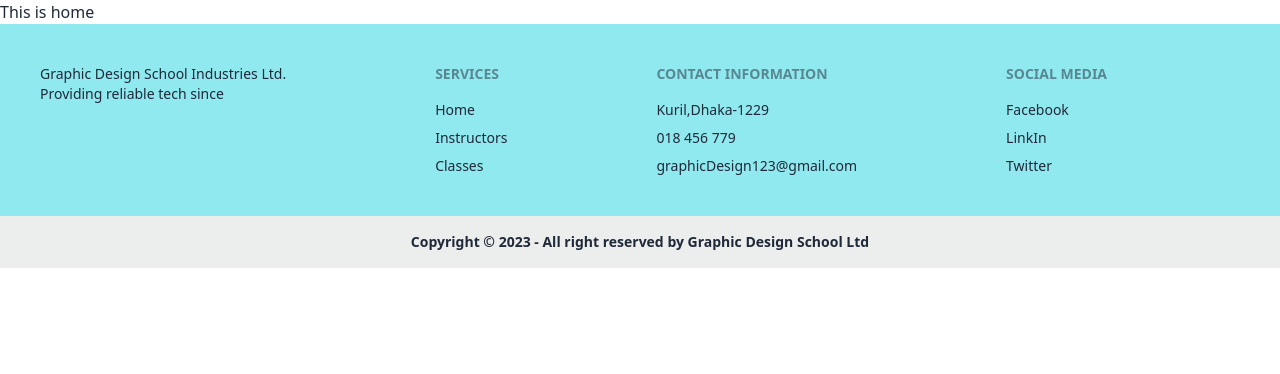
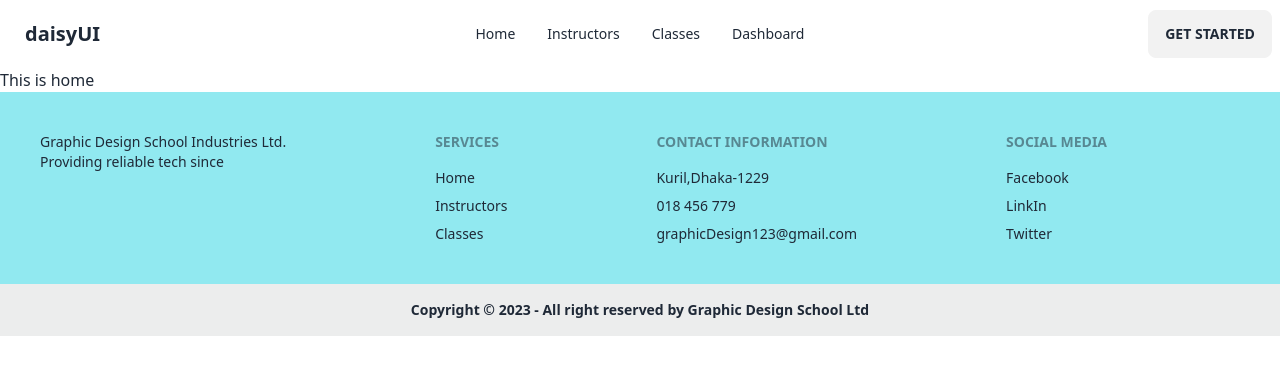
Before and after one commit to AnonnaGH/design-school-client, a React (Vite) app: page / in a window 1280 px wide. Shown: the top 374 px of the page. Built offline with nearby package versions, Linux system fonts and the light colour scheme.

Commit message:
navbar create

```diff
--- a/src/Layout/Main.jsx
+++ b/src/Layout/Main.jsx
@@ -1,5 +1,6 @@
 import { Outlet } from "react-router-dom";
 import Footer from "../Pages/Shared/Footer/Footer";
+import NavBar from "../Pages/Shared/NavBar/NavBar";
 
 
 
@@ -7,6 +8,7 @@
 const Main = () => {
     return (
         <div>
+            <NavBar></NavBar>
             <Outlet></Outlet>
             <Footer></Footer>
         </div>
--- /dev/null
+++ b/src/Pages/Shared/NavBar/NavBar.jsx
@@ -0,0 +1,40 @@
+const NavBar = () => {
+
+
+    const navOptions = <>
+        <li><a>Home</a></li>
+        <li><a>Instructors</a></li>
+        <li><a>Classes</a></li>
+        <li><a>Dashboard </a></li>
+    </>
+
+
+    return (
+        <>
+            <div className="navbar bg-base-100">
+                <div className="navbar-start">
+                    <div className="dropdown">
+                        <label tabIndex={0} className="btn btn-ghost lg:hidden">
+                            <svg xmlns="http://www.w3.org/2000/svg" className="h-5 w-5" fill="none" viewBox="0 0 24 24" stroke="currentColor"><path strokeLinecap="round" strokeLinejoin="round" strokeWidth="2" d="M4 6h16M4 12h8m-8 6h16" /></svg>
+                        </label>
+                        <ul tabIndex={0} className="menu menu-compact dropdown-content mt-3 p-2 shadow bg-base-100 rounded-box w-52">
+                            {navOptions}
+                        </ul>
+                    </div>
+                    <a className="btn btn-ghost normal-case text-xl">daisyUI</a>
+                </div>
+                <div className="navbar-center hidden lg:flex">
+                    <ul className="menu menu-horizontal px-1">
+                        {navOptions}
+                    </ul>
+                </div>
+                <div className="navbar-end">
+                    <a className="btn">Get started</a>
+                </div>
+            </div>
+        </>
+    );
+};
+
+
+export default NavBar;
--- a/src/main.jsx
+++ b/src/main.jsx
@@ -11,6 +11,8 @@
 
 ReactDOM.createRoot(document.getElementById('root')).render(
   <React.StrictMode>
-    <RouterProvider router={router} />
+    <div className='max-w-screen-xl mx-auto'>
+      <RouterProvider router={router} />
+    </div>
   </React.StrictMode>,
 )
```
